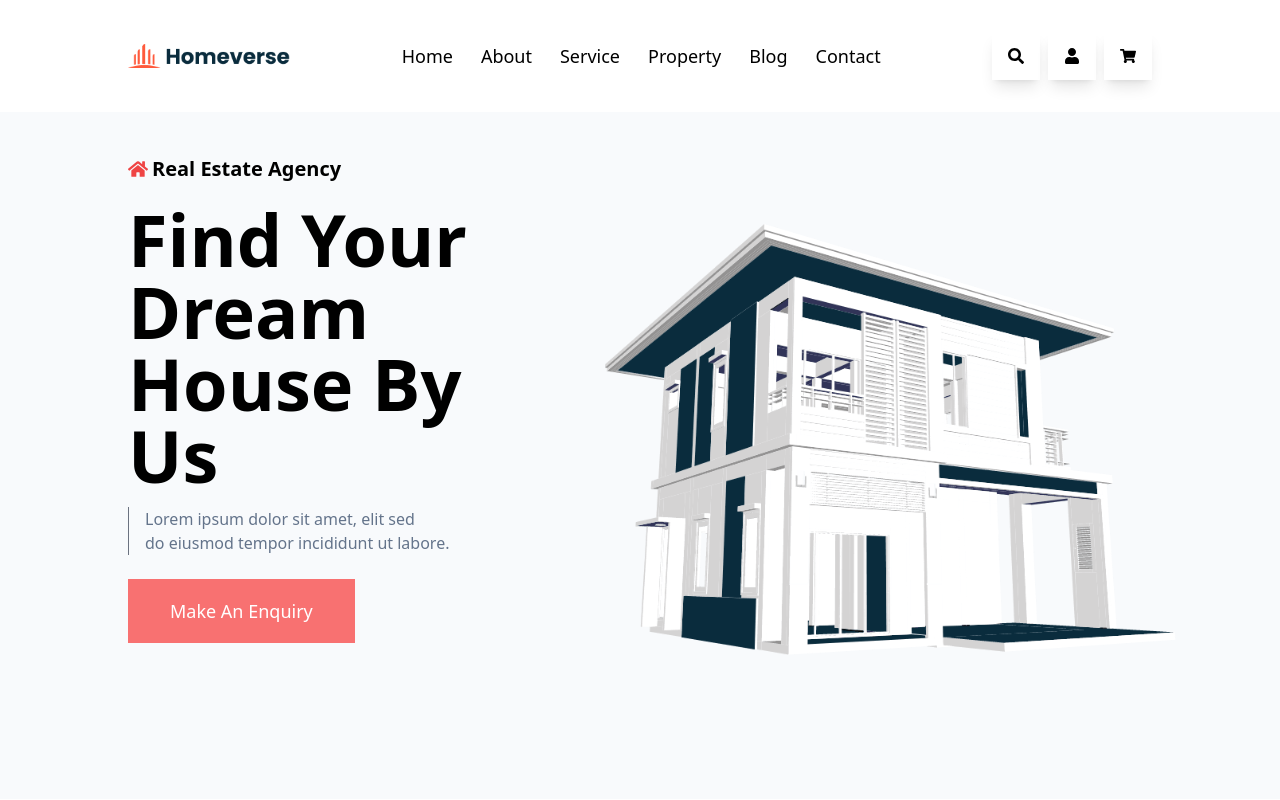
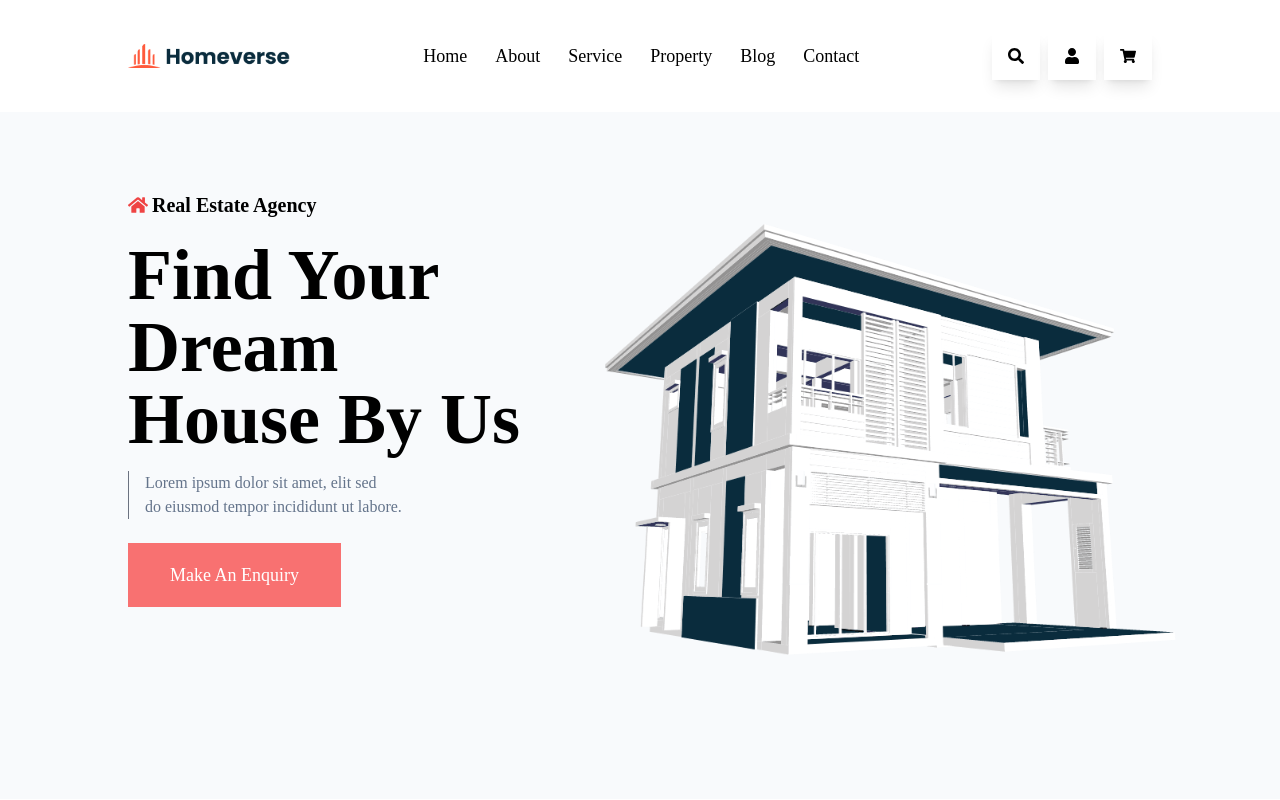
Before and after one commit to Bushra-naeem/real-estate-website, a React (Vite) app: page / in a window 1280 px wide. Shown: the top 800 px of the page. Built offline with nearby package versions, Linux system fonts and the light colour scheme.

Commit message:
Added the font-family

```diff
--- a/tailwind.config.js
+++ b/tailwind.config.js
@@ -3,6 +3,9 @@ export default {
   content: ["./index.html", "./src/**/*.{js,ts,jsx,tsx}"],
   theme: {
     extend: {
+      fontFamily: {
+        merriweather: ["Merriweather", "serif"],
+      },
       overflow: {
         "x-hidden": "hidden",
       },
```
